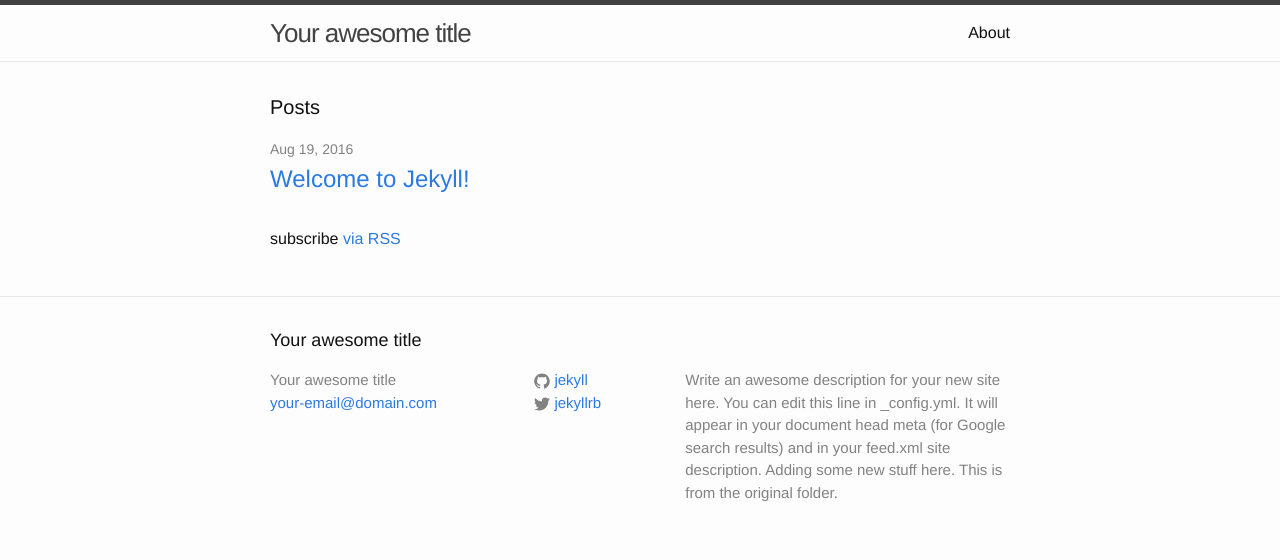
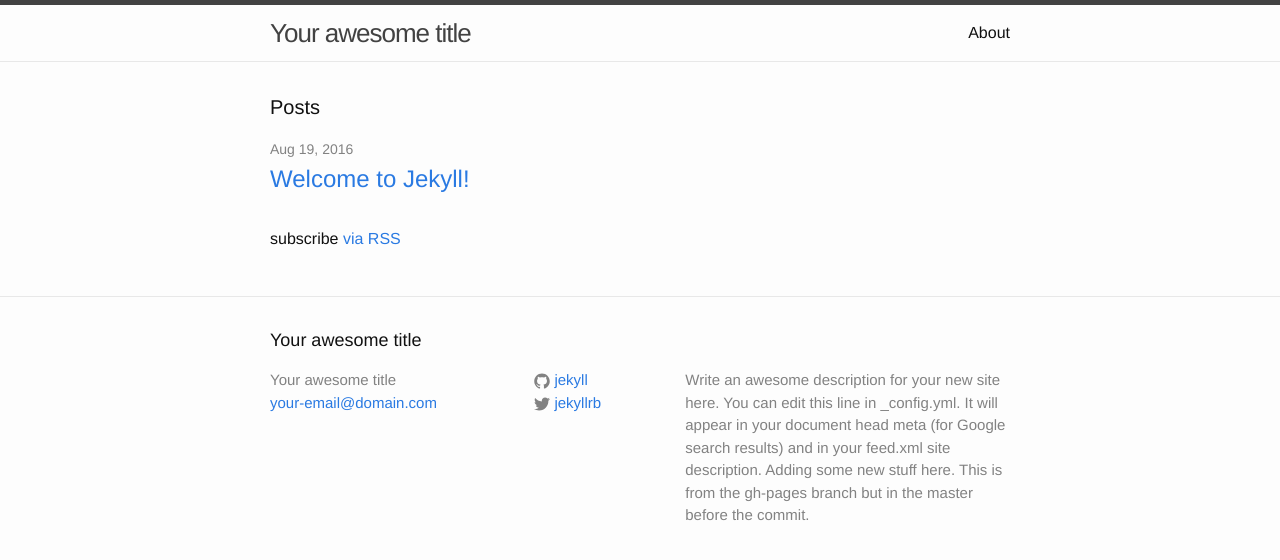
Before and after one commit to MichaelCCrow/testsite, a Jekyll site: the page built from index.html, in a window 1280 px wide. Shown: the top 560 px of the page. Built offline with Jekyll 4.4.1, drawn with Linux system fonts in a browser that asks for light colours.

Commit message:
Trying yet again to push the gh-branch thing.

```diff
--- a/_config.yml
+++ b/_config.yml
@@ -13,7 +13,7 @@ description: > # this means to ignore newlines until "baseurl:"
   line in _config.yml. It will appear in your document head meta (for
   Google search results) and in your feed.xml site description.
   Adding some new stuff here.
-  This is from the original folder.
+  This is from the gh-pages branch but in the master before the commit.
 baseurl: "" # the subpath of your site, e.g. /blog
 url: "http://yourdomain.com" # the base hostname & protocol for your site
 twitter_username: jekyllrb
```
